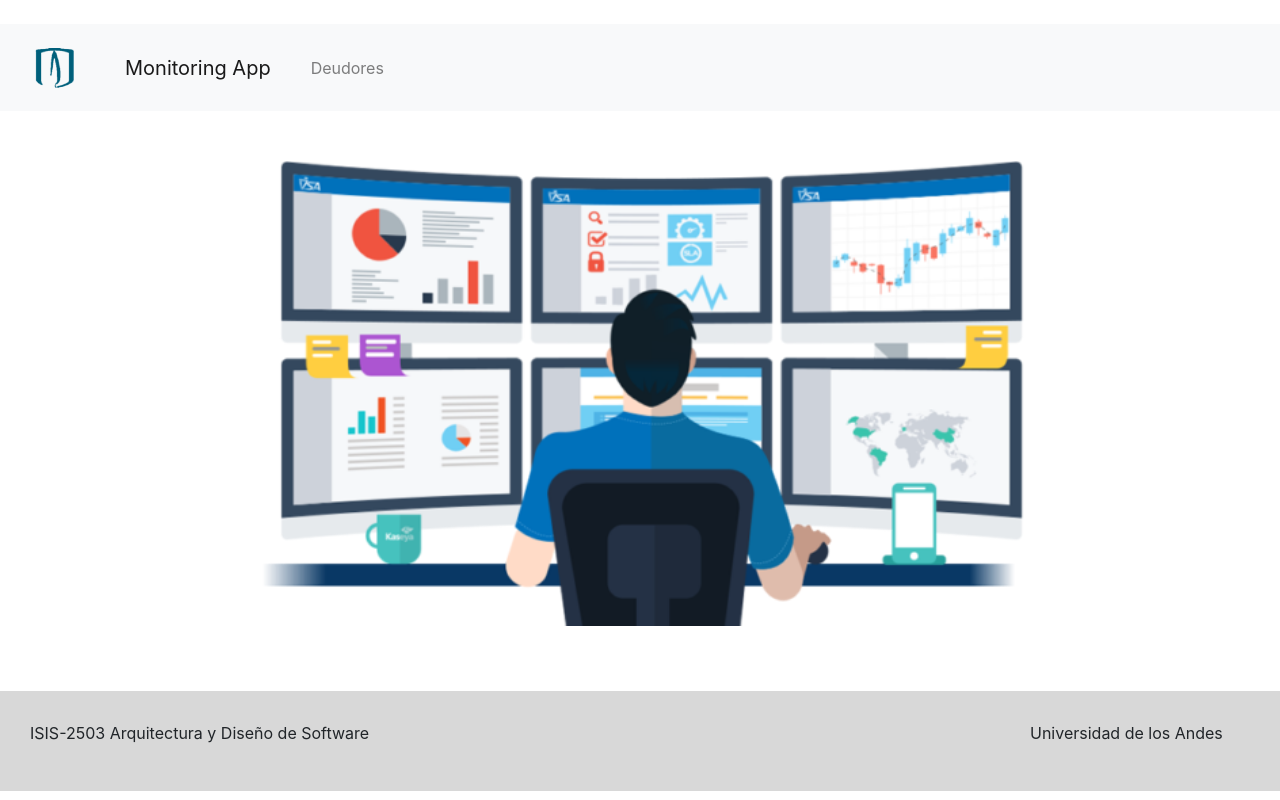
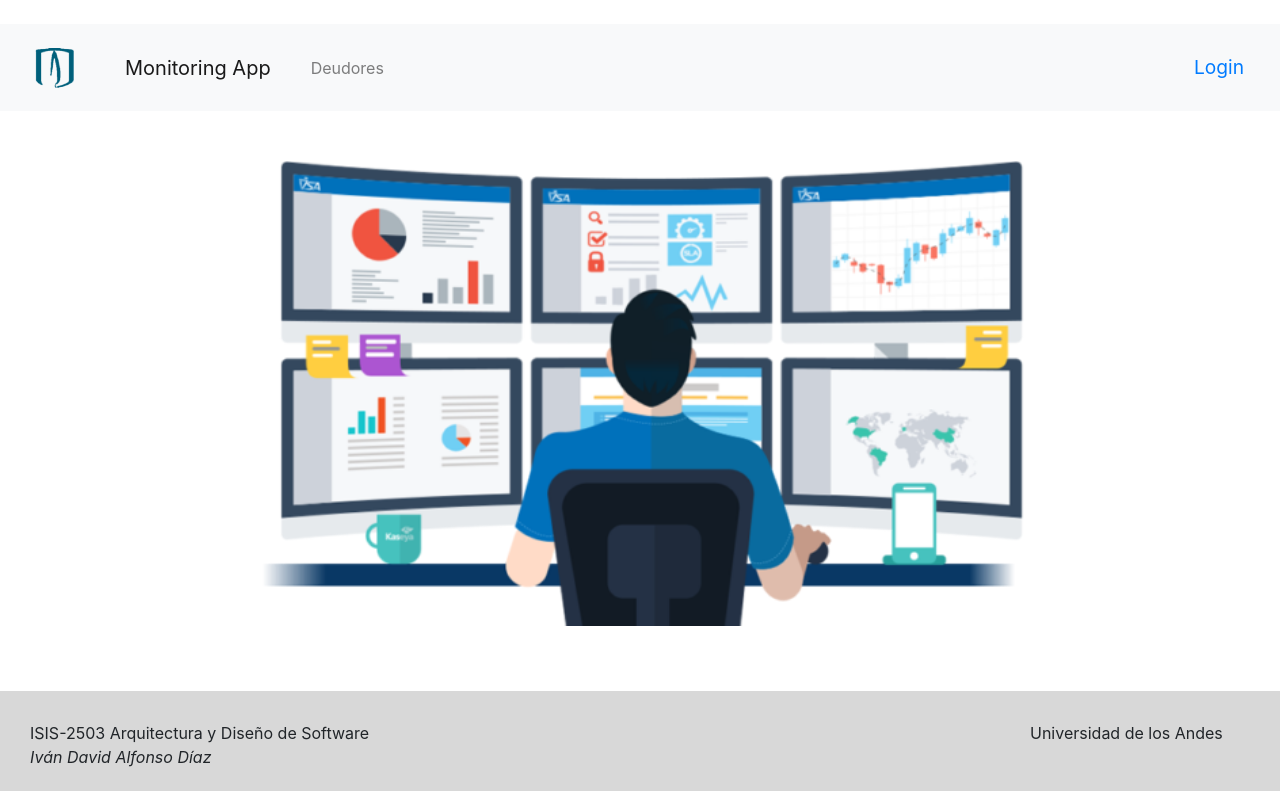
Before and after one commit to JuanCamFalla/AvanzoCreditScore, a Django app: page / in a window 1280 px wide. Run offline with Django 3.2, Linux system fonts and the light colour scheme; some libraries are stand-ins or nearby versions.

Commit message:
Wepaje nojoda

```diff
--- a/monitoring/deudores/views.py
+++ b/monitoring/deudores/views.py
@@ -6,7 +6,7 @@ from .models import Deudor
 
 def DeudorList(request):
     queryset = Deudor.objects.all()
-    context = list(queryset.values('id'))
+    context = list(queryset.values('id', 'nombre', 'apellido', 'cedula', 'version'))
     return JsonResponse(context, safe=False)
 
 def CreateDeudor(request):
--- a/monitoring/monitoring/settings.py
+++ b/monitoring/monitoring/settings.py
@@ -9,7 +9,7 @@ https://docs.djangoproject.com/en/3.2/topics/settings/
 For the full list of settings and their values, see
 https://docs.djangoproject.com/en/3.2/ref/settings/
 """
-
+import os
 from pathlib import Path
 
 # Build paths inside the project like this: BASE_DIR / 'subdir'.
@@ -55,7 +55,7 @@ ROOT_URLCONF = 'monitoring.urls'
 TEMPLATES = [
     {
         'BACKEND': 'django.template.backends.django.DjangoTemplates',
-        'DIRS': [],
+        'DIRS': [os.path.join(BASE_DIR, 'monitoring', 'templates')],
         'APP_DIRS': True,
         'OPTIONS': {
             'context_processors': [
--- a/monitoring/monitoring/templates/base.html
+++ b/monitoring/monitoring/templates/bases/base.html
@@ -31,6 +31,20 @@
                     <a class="nav-link" href="/deudores/">Deudores</a>
                 </li>
             </ul>
+
+              <form class="form-inline my-2 my-lg-0">
+                {% if user.is_authenticated %}
+                <ul class="nav navbar-nav navbar-right">
+                    <li><a style="font-size:120%" class="nav-link">{{ user.username }}</a></li>
+                    <li><a style="font-size:120%; padding-right:20px" class="nav-link" href="/logout">Log out</a></li>
+                </ul>
+                {% else %}
+                <ul class="nav navbar-nav navbar-right">
+                    <li><a style="font-size:120%; padding-right:20px" class="navbar-link" href="/login/auth0">Login</a></li>
+                </ul>
+                {% endif %}
+              </form>
+
           </div>
         </nav>
 
@@ -51,6 +65,7 @@
                 <div style="float: left; width: 400px;" >ISIS-2503 Arquitectura y Diseño de Software</div>
                 <div style="float: right; width: 220px;" >Universidad de los Andes</div>
                 <br>
+                <div style="float: left; width: 400px;" ><i>Iván David Alfonso Díaz</i></div>
             </div>
             <br>
 
--- a/monitoring/monitoring/templates/index.html
+++ b/monitoring/monitoring/templates/bases/index.html
@@ -1,4 +1,4 @@
-{% extends 'base.html' %}
+{% extends 'bases/base.html' %}
 {% block content %}
 
     <div style=" display: flex; align-items: center; justify-content: center;" class="login-box auth0-box before">
--- a/monitoring/monitoring/views.py
+++ b/monitoring/monitoring/views.py
@@ -2,4 +2,4 @@ from django.shortcuts import render
 
 # Create your views here.
 def index(request):
-    return render(request, 'index.html')
+    return render(request, 'bases/index.html')
```
Also changed, not shown: monitoring/monitoring/static/media/logo.png (renamed from monitoring/monitoring/media/logo.png), monitoring/monitoring/static/media/lupa.png (renamed from monitoring/monitoring/media/lupa.png), monitoring/monitoring/static/media/monitor.png (renamed from monitoring/monitoring/media/monitor.png).
